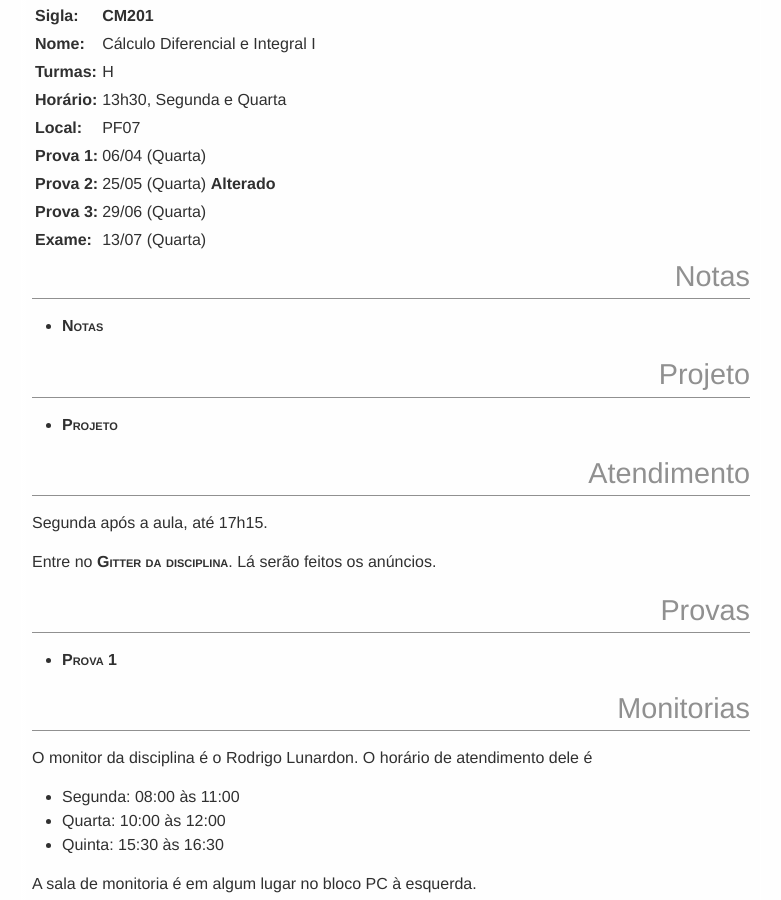
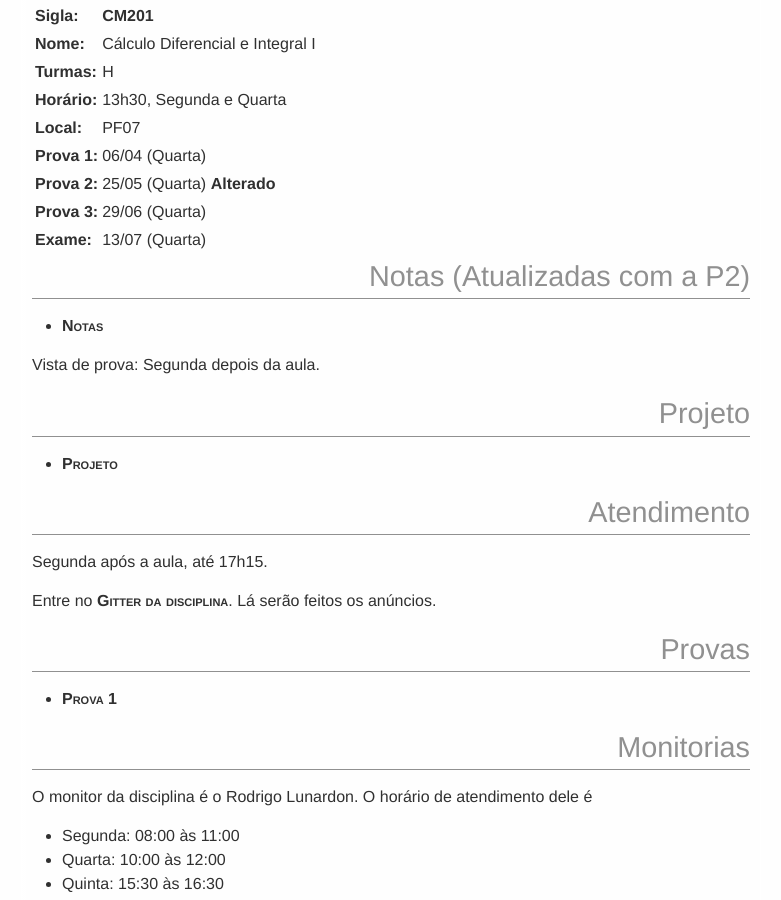
Before and after one commit to abelsiqueira/abelsiqueira.github.io-old, a Jekyll site: the page built from disciplinas/cm201-2016s1.md, in a window 1280 px wide and 900 px high, scrolled down 531 px. Shown: the whole window, without its empty margins (249-1030 px from the left). Built offline with Jekyll 4.4.1, drawn with Linux system fonts in a browser that asks for light colours.

Commit message:
Atualiza notas de cm201 2016

```diff
--- a/disciplinas/cm201-2016s1.md
+++ b/disciplinas/cm201-2016s1.md
@@ -18,9 +18,11 @@ tag:        2016s1
   | **Prova 3:** | 29/06 (Quarta)
   | **Exame:**   | 13/07 (Quarta)
 
-# Notas
+# Notas (Atualizadas com a P2)
 
  - [Notas]({{ site.baseurl }}/disciplinas/cm201/notas-2016s1.pdf)
+
+Vista de prova: Segunda depois da aula.
 
 # Projeto
 
```
Also changed, not shown: 1 other file.
